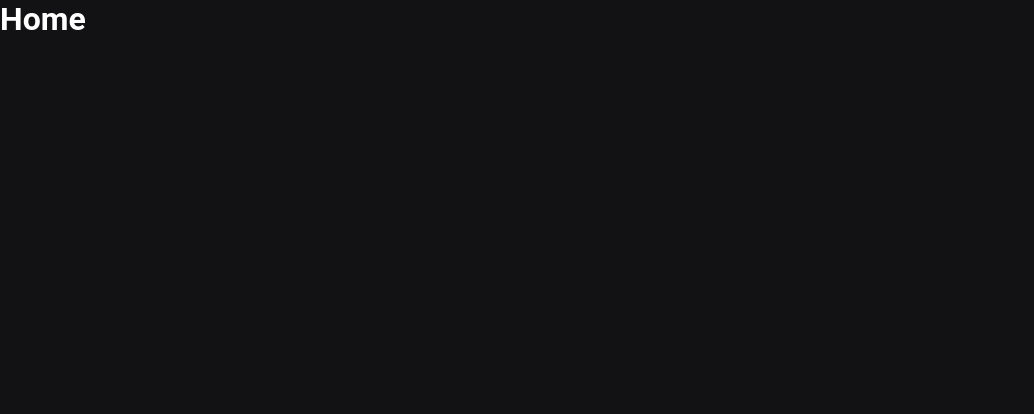
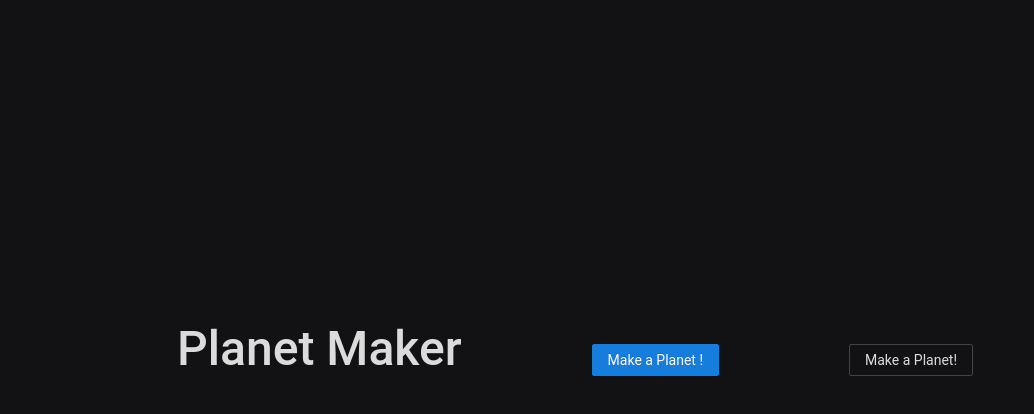
Before and after one commit to lucascmreis/planetmaker, a React (Create React App) app: page / in a window 1280 px wide. Shown: the top 414 px of the page, without its empty margins (0-1034 px from the left). Built offline with nearby package versions, Linux system fonts and the light colour scheme.

Commit message:
feat: create a withButtonFunctionality  HOC

```diff
--- a/src/App.js
+++ b/src/App.js
@@ -1,7 +1,8 @@
 import './styles/global.scss';
+
 import { RoutesComponent } from './routes';
 
-function App() {
+const App = () => {
   return (
     <RoutesComponent />
   );
--- /dev/null
+++ b/src/components/button.js
@@ -0,0 +1,8 @@
+import {Button} from 'antd'
+
+export const ButtonComponent = ({children, ...props}) => {
+    console.log(props)
+    return(
+        <Button {...props}> {children}</Button>
+    )
+}
--- /dev/null
+++ b/src/hoc/withButtonFunctionality.js
@@ -0,0 +1,6 @@
+export const withButtonFunctionality = (Component, config) => {
+    console.log('config', config)
+    return props => {
+        return <Component  onClick={()=> alert('quando não passo nada, isso é o que vem direto do hoc por default')} {...config }{...props} />
+      }
+}
--- a/src/pages/Home/index.js
+++ b/src/pages/Home/index.js
@@ -1,11 +1,37 @@
+
+import {ButtonComponent} from  '../../components/button'
+import {withButtonFunctionality} from '../../hoc/withButtonFunctionality'
 
 import './style.scss';
 
+
 export const Home = () => {
 
-    return(
-       <div className=''>
-         <h1>Home</h1>
-       </div>
-    );
+  const onClickHandler = () => {
+    console.log('click with hoc')
+  }
+
+  const config = {
+    onClick: () => onClickHandler(),
+    type: 'primary'
+  }
+
+  const OpenModalButton = withButtonFunctionality(ButtonComponent, config)
+
+  return(
+      <div className='container'>
+        <h1>Planet Maker</h1>
+
+        <OpenModalButton>
+          Make a Planet !
+        </OpenModalButton>
+
+        <ButtonComponent onClick={()=> alert('Esse é um componente puro sem o hoc')}>Make a Planet!</ButtonComponent>
+
+        <div className='wrapper'>
+
+        </div>
+
+      </div>
+  );
 }
--- a/src/pages/Home/style.scss
+++ b/src/pages/Home/style.scss
@@ -0,0 +1,51 @@
+.container{
+    max-width: 1120px;
+    margin: 0 auto;
+    padding: 0 2rem;
+    height: calc(100vh - 5rem);
+
+    display: flex;
+    align-items: center;
+    justify-content: space-around;
+
+    h1 {
+        font-size: 3rem;
+    }
+}
+
+.wrapper {
+
+    // max-width: 600px;
+
+    // > span {
+    //     font-size: 1.5rem;
+    //     font-weight: bold;
+    // }
+
+    // h1 {
+    //     font-size: 4.5rem;
+    //     line-height: 4.5rem;
+    //     font-weight: 900;
+    //     margin-top: 2.5rem;
+
+    //     span {
+    //     color: var(--cyan-500);
+    //     }
+    // }
+
+    // p {
+    //     font-size: 1.5rem;
+    //     line-height: 2.25rem;
+    //     margin-top: 1.5rem;
+
+    //     span {
+    //     color: var(--cyan-500);
+    //     font-weight: bold;
+    //     }
+    // }
+
+    // button {
+    //     margin-top: 2.5rem;
+    // }
+
+}
--- a/src/styles/global.scss
+++ b/src/styles/global.scss
@@ -1,3 +1,5 @@
+@import '~antd/dist/antd.css';
+@import '~antd/dist/antd.dark.css';
 
 * {
   margin: 0;
```
